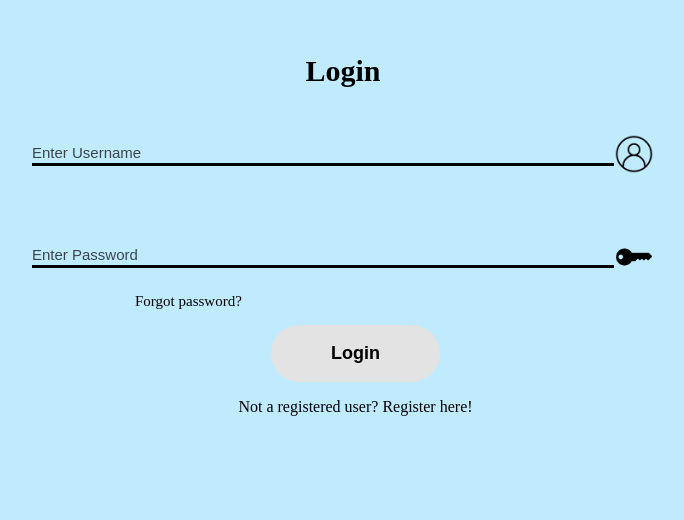
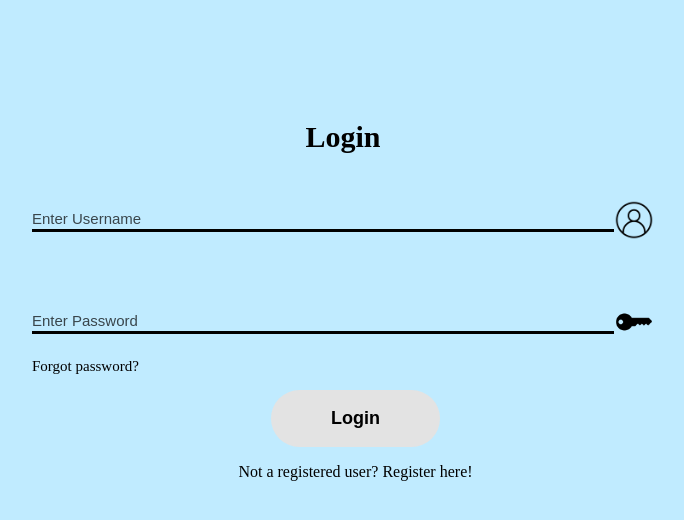
Before and after one commit to leslyvv/IRL-Anti-Virus, a React (Create React App) app in the folder reactirlantivirus/: page /login in a window 1280 px wide. Shown: the part 138-658 px from the top of the page, without its empty margins (297-981 px from the left). Built offline with nearby package versions, Linux system fonts and the light colour scheme.

Commit message:
Update Login.css

```diff
--- a/reactirlantivirus/src/components/Login.css
+++ b/reactirlantivirus/src/components/Login.css
@@ -1,6 +1,11 @@
-body{
-    background-color: rgb(192, 235, 255);
-  }
+    .account-container{
+      background-color:rgb(192, 235, 255);
+      min-height: 100vh;
+      display: flex;
+      flex-direction: column; /* Adjust as needed */
+      justify-content: center; /* Centers content vertically */
+      align-items: center; /* Centers content horizontally */
+    }
   .login-header{
     margin-top: 15%;
     font-weight: 600;
@@ -63,8 +68,6 @@ body{
   .form-subcontainer{
     display:flex;
     flex: 1;
-    margin-left: 432px;
-
   }
   .forgot-password{
     margin-top: 0;
```
